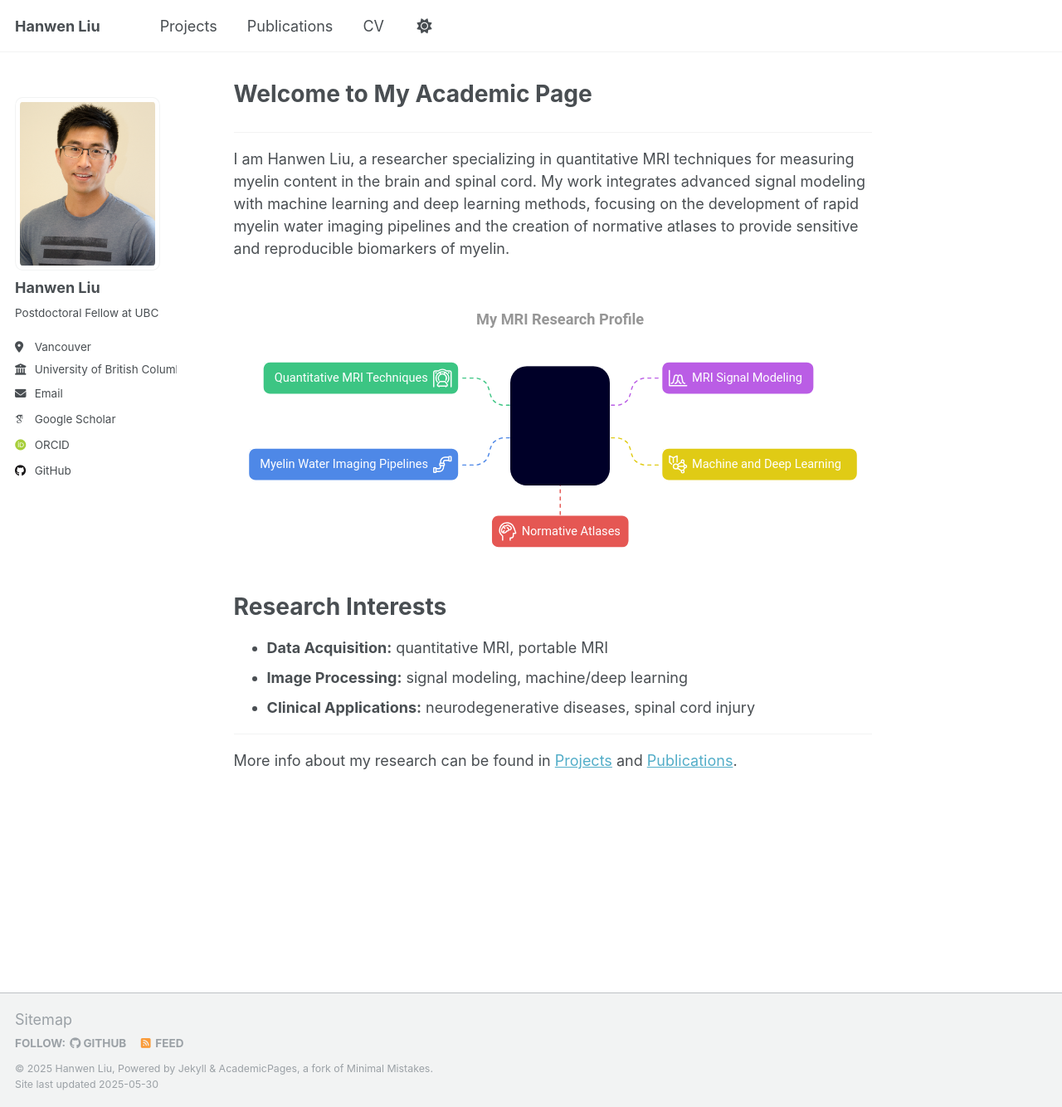
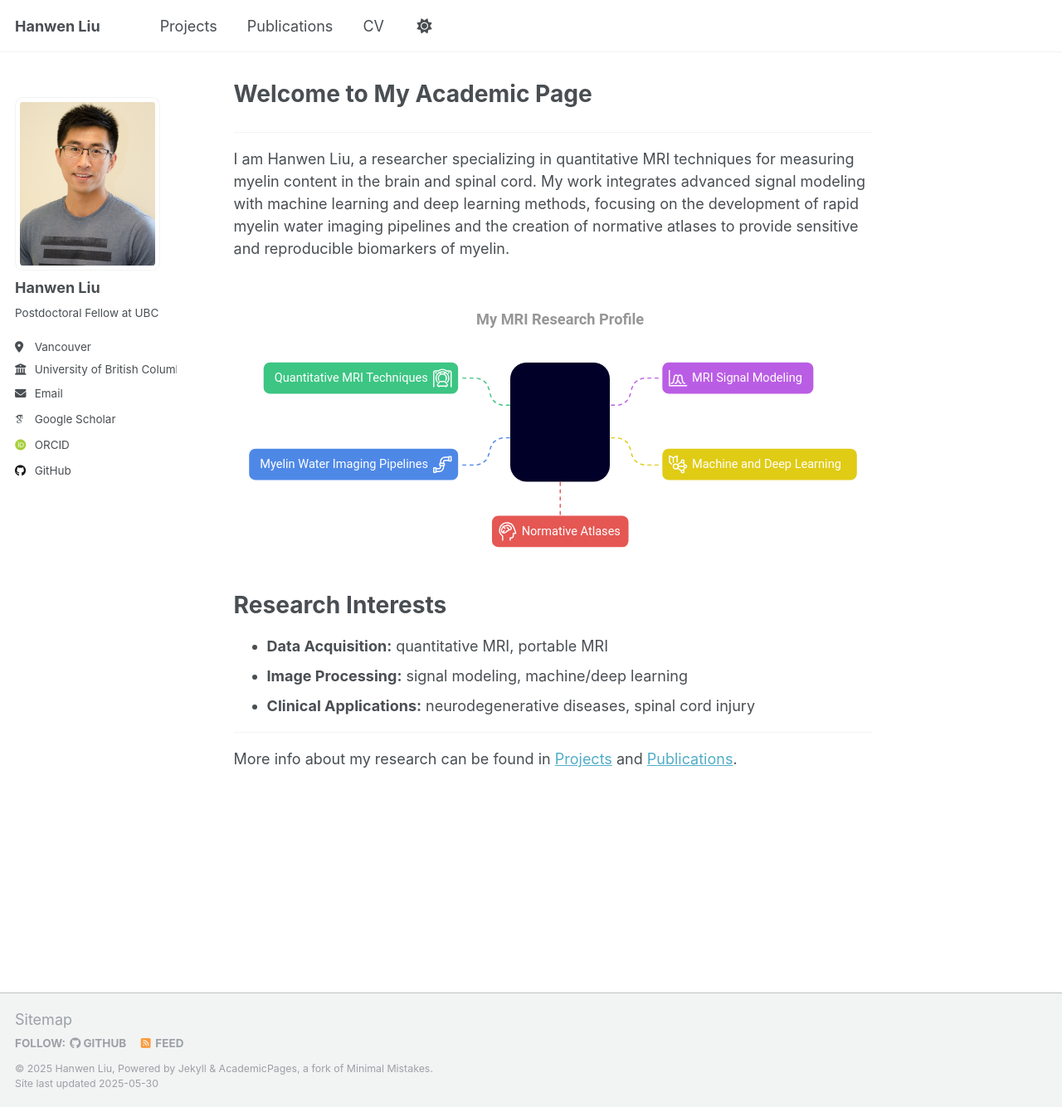
Before and after one commit to hanwencat/hanwencat.github.io, a Jekyll site: the page built from _pages/about.md, in a window 1280 px wide and 1334 px high. Shown: the whole window at 83% size. Built offline with Jekyll 4.4.1, drawn with Linux system fonts in a browser that asks for light colours; some web fonts are replaced.

Commit message:
adjust the space below the image

```diff
--- a/_pages/about.md
+++ b/_pages/about.md
@@ -16,9 +16,9 @@
 I am Hanwen Liu, a researcher specializing in quantitative MRI techniques for measuring myelin content in the brain and spinal cord. My work integrates advanced signal modeling with machine learning and deep learning methods, focusing on the development of rapid myelin water imaging pipelines and the creation of normative atlases to provide sensitive and reproducible biomarkers of myelin.
 <div style="text-align: center;">
   <div style="position: relative;">
-    <img src='/images/Research-hub-new2.svg' style="margin-top: 0px; margin-bottom: 20px; width: 100%;">
+    <img src='/images/Research-hub-new2.svg' style="margin-top: 0px; margin-bottom: 18px; width: 100%;">
     <div style="position: absolute; top: calc(50% + 10px); left: calc(51.1%); transform: translate(-50%, -50%);">
-      <img src='/images/gifs/z.gif' style="width: 15vw; min-width: 58px; max-width: 120px; border-radius: 20px;margin-bottom: 20px;">
+      <img src='/images/gifs/z.gif' style="width: 15vw; min-width: 58px; max-width: 120px; border-radius: 20px;margin-bottom: 27px;">
       <p style="font-size: 20px; margin-top: 10px;"> </p>
     </div>
   </div>
```
